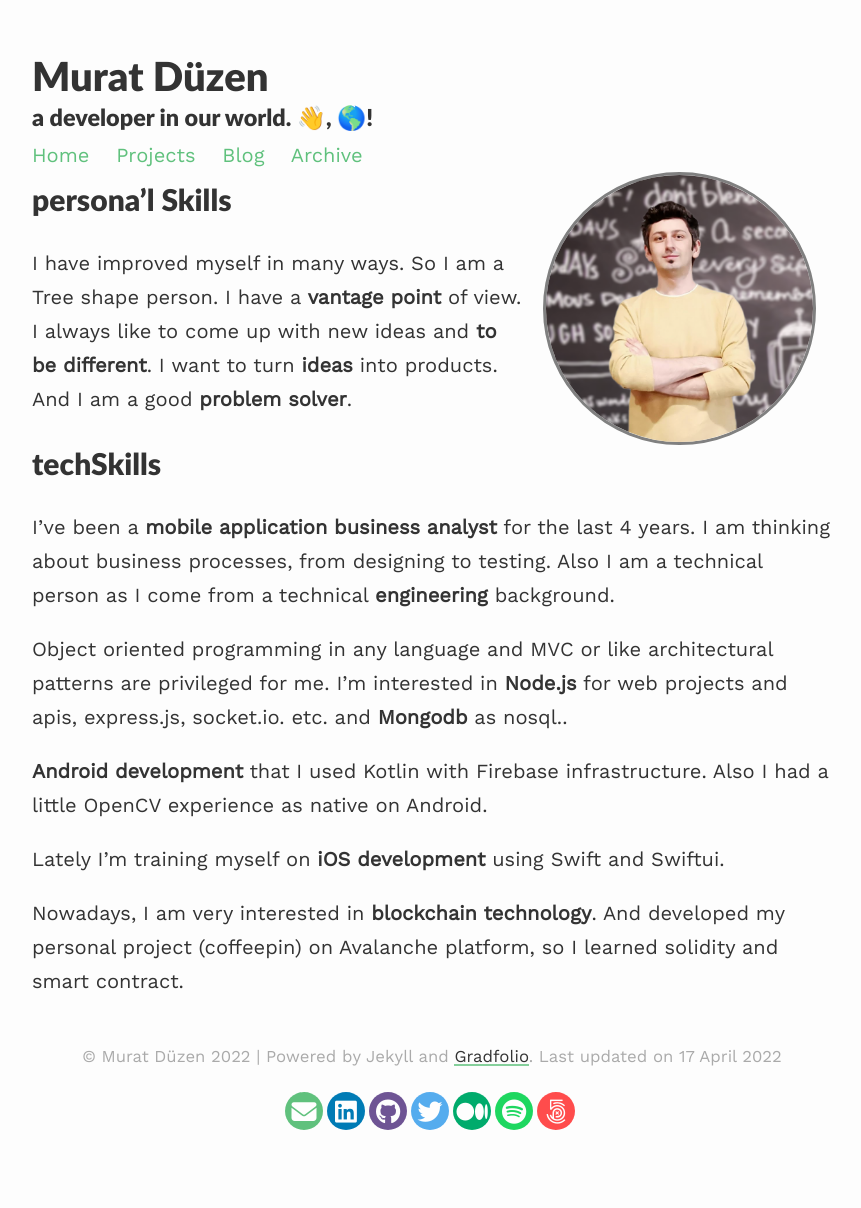
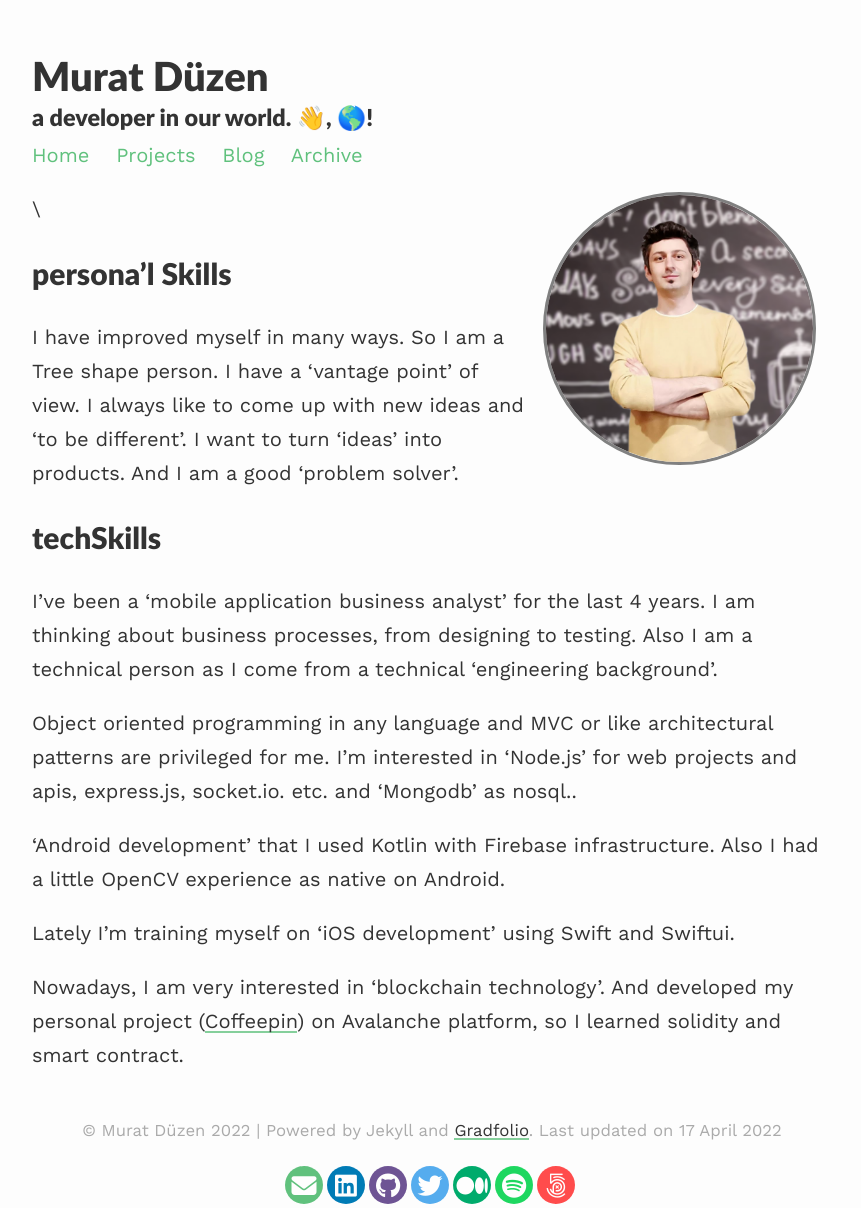
Before and after one commit to muratdzn/muratdzn.github.io, a Jekyll site: the page built from index.md, in a window 1280 px wide. Shown: the whole page, without its empty margins (208-1069 px from the left). Built offline with Jekyll 4.4.1, drawn with Linux system fonts in a browser that asks for light colours; nearby versions of some CDN libraries; our own code applies the rules of GitHub Pages for plain Markdown files; before the commit the page ends 1134 px from its top, so only the background shows below that; part of the change alters nothing that is shown.

```diff
--- a/index.md
+++ b/index.md
@@ -6,19 +6,19 @@ profile:
   image: profile.png
 published: true
 ---
-
+\
 # persona’l Skills
-I have improved myself in many ways. So I am a Tree shape person. I have a **vantage point** of view. I always like to come up with new ideas and **to be different**. I want to turn **ideas** into products. And I am a good **problem solver**.
+I have improved myself in many ways. So I am a Tree shape person. I have a 'vantage point' of view. I always like to come up with new ideas and 'to be different'. I want to turn 'ideas' into products. And I am a good 'problem solver'.
 
 # techSkills
 
-I've been a **mobile application business analyst** for the last 4 years. I am thinking about business processes, from designing to testing.
-Also I am a technical person as I come from a technical **engineering** background.
+I've been a 'mobile application business analyst' for the last 4 years. I am thinking about business processes, from designing to testing.
+Also I am a technical person as I come from a technical 'engineering background'.
 
-Object oriented programming in any language and MVC or like architectural patterns are privileged for me. I’m interested in **Node.js** for web projects and apis, express.js, socket.io. etc. and **Mongodb** as nosql..
+Object oriented programming in any language and MVC or like architectural patterns are privileged for me. I’m interested in 'Node.js' for web projects and apis, express.js, socket.io. etc. and 'Mongodb' as nosql..
 
-**Android development** that I used Kotlin with Firebase infrastructure. Also I had a little OpenCV experience  as native on Android.
+'Android development' that I used Kotlin with Firebase infrastructure. Also I had a little OpenCV experience  as native on Android.
 
-Lately I'm training myself on **iOS development** using Swift and Swiftui.
+Lately I'm training myself on 'iOS development' using Swift and Swiftui.
 
-Nowadays, I am very interested in **blockchain technology**. And developed my personal project (coffeepin) on Avalanche platform, so I learned solidity and smart contract.
+Nowadays, I am very interested in 'blockchain technology'. And developed my personal project ([Coffeepin](http://coffeepin.me){:target="_blank"}) on Avalanche platform, so I learned solidity and smart contract.
```
